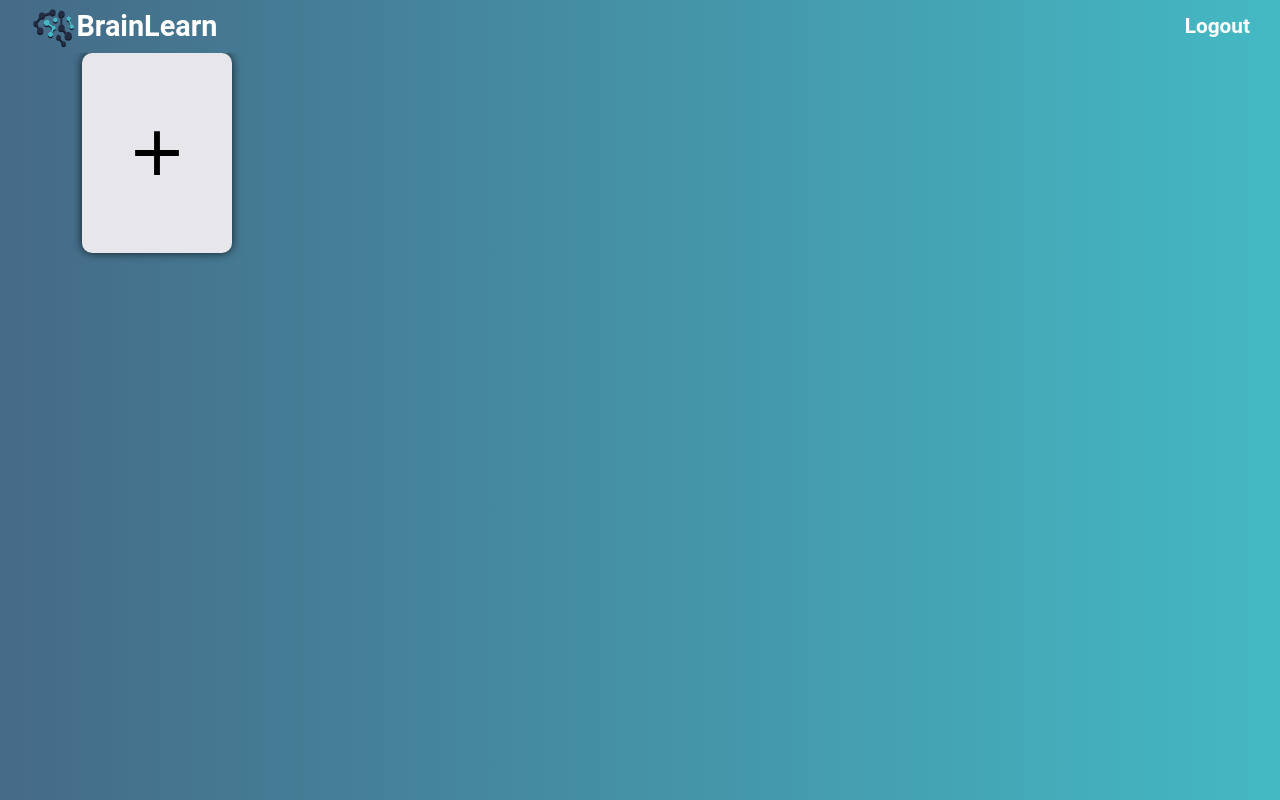
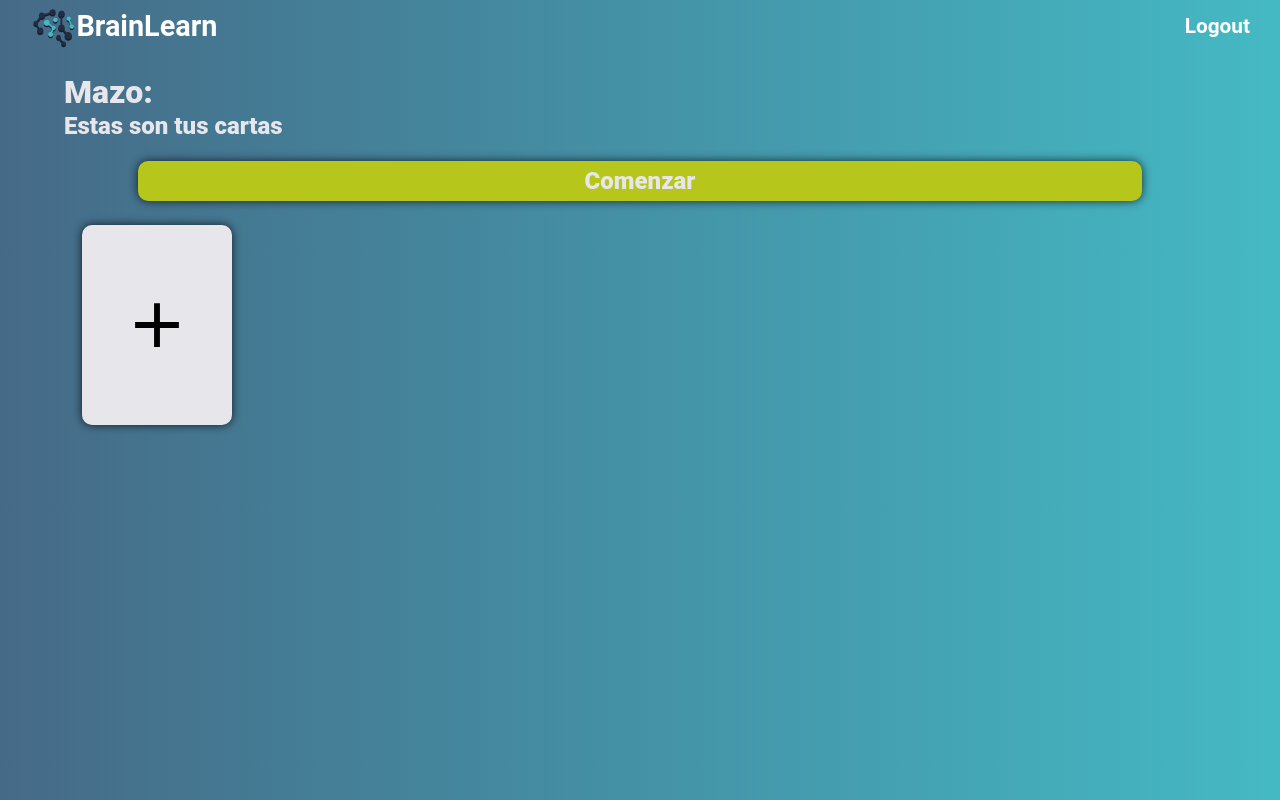
Before and after one commit to fercho111/BrainLearn, a React (Create React App) app in the folder brainlearn-front/: page /listaCartas in a window 1280 px wide. Built offline with nearby package versions, Linux system fonts and the light colour scheme.

Commit message:
front pre-finished

```diff
--- a/brainlearn-front/src/components/CrearCartaDialog.js
+++ b/brainlearn-front/src/components/CrearCartaDialog.js
@@ -73,9 +73,9 @@ export default function CrearCartaDialog({className_icon, style_icon, submit_tex
         e.preventDefault();
         if(isPreguntaValid && isRespuestaValid){
             const cartaNueva ={
-            id: uuidv4(),
-            imagenPregunta: selectedImagePregunta,
-            imagenRespuesta: selectedImageRespuesta,
+            // id: uuidv4(),
+            // imagenPregunta: selectedImagePregunta,
+            // imagenRespuesta: selectedImageRespuesta,
             pregunta: pregunta,
             respuesta: respuesta
             }
--- a/brainlearn-front/src/pages/DeckList.css
+++ b/brainlearn-front/src/pages/DeckList.css
@@ -52,10 +52,10 @@ body{
     flex-direction: column;
     justify-content:flex-start;
     align-items: flex-start;
-    margin: 1rem;
-    padding: 2rem;
+
     color: #e6e6eb ;
     font-weight: 600;
+    flex-wrap: wrap;
 
 
 }
@@ -64,12 +64,12 @@ body{
     font-size: 2rem;
     margin-bottom: 1rem;
     font-weight: 900;
-    padding-left: 5.2rem;
+    /* padding-left: 5.2rem; */
 }
 
 .texto_cont h2{
     font-size: 1.5rem;
     margin-bottom: 1rem;
     font-weight: 900;
-    padding-left:5.2rem ;
+    /* padding-left:5.2rem ; */
 }
--- a/brainlearn-front/src/pages/DeckList.js
+++ b/brainlearn-front/src/pages/DeckList.js
@@ -94,14 +94,19 @@ function DeckList() {
     return (
         <>
             <NavBar/>
-            <div className="texto_cont">
+
+            <div className="body">
+
+                <div className="container" >
+                    <div className="row">
+                        <div className="col texto_cont">
                             <h1 className='textoC'>¡Bienvenido!</h1>
                             <h2 className='textoC'>Aqui podras crear tus mazos</h2>
                         </div>
-            <div className="body">
-
-                <div className="container" >
-
+                    </div>
+                <div className='container'>
+                    <div className="row ">
+                        <div className="col">
                             <MazoCrearDialog  modal_title={"Crear Mazo"} className_icon="boton_crear mazo" submit_text="Crear" onSubmit={agregarMazo} />
                                 {decks.map((deck) => (
                                 <Mazo className="mazo"
@@ -111,10 +116,12 @@ function DeckList() {
                                 // imagen={deck.imagen}
                                 onEliminar={eliminarMazo}
                                 onEditar={editarMazo}
+                                />
+                            ))};
 
-                        />
-                    ))}
-
+                        </div>
+                        </div>
+                    </div>
                 </div>
             </div>
         </>
--- a/brainlearn-front/src/pages/ListaCartas.css
+++ b/brainlearn-front/src/pages/ListaCartas.css
@@ -5,18 +5,32 @@ body{
     font-family: 'Roboto', sans-serif;
     min-height: 100vh; ;
 }
+.body{
+    display: flex;
+    flex-direction: column;
+    justify-content: center;
+    align-items: center;
 
-.container{
+}
+
+.body_cartas{
     display: flex;
-    flex-direction: row;
+    flex-direction: column;
+    /* justify-content: center; */
+    align-items: center;
+}
+.container_cartas{
+    display: flex;
+    /* flex-direction: row;
     align-items:flex-start;
+    align-content: flex-start; */
     justify-content:flex-start;
     flex-wrap: wrap;
     gap: 1.25rem;
 
 }
 
-.boton_crear{
+.boton_crear_carta{
     display: flex;
     flex-direction: column;
     justify-content: center;
@@ -30,32 +44,19 @@ body{
     box-shadow: 0px 0px 10px 0px rgba(0,0,0,0.75);
     border:none;
 }
-.body{
-    display: flex;
-    flex-direction: column;
-    justify-content: center;
-    align-items: center;
 
-}
-.lista_decks{
-    display: flex;
-    flex-direction: row;
-    flex-wrap: wrap;
-    justify-content: center;
-    align-items: center;
-    margin-top: 15px;
-
-}
 
 .texto_cont{
     display: flex;
-    flex-direction: column;
+    flex-direction: row;
     justify-content:flex-start;
     align-items: flex-start;
-    margin: 1rem;
-    padding: 2rem;
     color: #e6e6eb ;
     font-weight: 600;
+    flex-wrap: wrap;
+    margin:10px;
+    padding: 20px;
+    padding-left: 4rem;
 
 
 }
@@ -64,12 +65,47 @@ body{
     font-size: 2rem;
     margin-bottom: 1rem;
     font-weight: 900;
-    padding-left: 5.2rem;
+
 }
 
 .texto_cont h2{
     font-size: 1.5rem;
     margin-bottom: 1rem;
     font-weight: 900;
-    padding-left:5.2rem ;
+
 }
+
+.comenzar{
+    display: flex;
+    flex-direction: column;
+    justify-content: center;
+    align-items: center;
+    width: 80%;
+    height: 30px;
+    background-color:#B6C61A;
+    padding: 20px;
+    border-radius: 10px;
+    margin: 10px;
+    box-shadow: 0px 0px 10px 0px rgba(0,0,0,0.75);
+    border:none;
+    text-decoration: none;
+    font-size: 1.5rem;
+    font-weight: 900;
+    color: #e6e6eb;
+    cursor: pointer;
+    transition: 0.3s;
+
+}
+
+.comenzar:hover{
+    background-color: #e6e6eb;
+    color: #B6C61A;
+    transition: 0.3s;
+}
+.row-comenzar{
+    display: flex;
+    flex-direction: row;
+    justify-content: center;
+    align-items: center;
+
+}
--- a/brainlearn-front/src/pages/ListaCartas.js
+++ b/brainlearn-front/src/pages/ListaCartas.js
@@ -5,10 +5,14 @@ import './ListaCartas.css';
 import NavBar from '../components/Navbar';
 import { useState } from 'react';
 import axios from 'axios';
+import { useParams } from 'react-router-dom';
+import { Link } from 'react-router-dom';
+
 
 
 export default function ListaCartas() {
   const [cartas, setCartas] = useState([]);
+  const {name} = useParams();
 
 
   const agregarCarta = async (carta) => {
@@ -56,11 +60,23 @@ export default function ListaCartas() {
   return (
     <div >
       <NavBar/>
-      <div className="body">
+      <div className="row">
 
-                <div className="container" >
+        <div className="texto_cont">
+          <div>
+            <h1 className='textoC'>Mazo: {name}</h1>
+            <h2 className='textoC'>Estas son tus cartas</h2>
 
-                <CrearCartaDialog  modal_title={"Crear Carta"} className_icon="boton_crear mazo" submit_text="Crear" /* onSubmit={agregarMazo}*/ />
+         </div>
+
+        </div>
+        <div className="row mb-4 row-comenzar">
+          <Link to="/Memo" className="comenzar">Comenzar</Link>
+        </div>
+            <div className='body'>
+                <div className="container " >
+                <div className="row">
+                <CrearCartaDialog  modal_title={"Crear Carta"} className_icon="boton_crear_carta" submit_text="Crear" /* onSubmit={agregarMazo}*/ />
                     {cartas.map((carta) => (
                         <Carta className="carta"
                         key={carta.id}
@@ -72,9 +88,10 @@ export default function ListaCartas() {
 
                         />
                     ))}
-
                 </div>
-            </div>
+                </div>
+                </div>
+      </div>
     </div>
   )
 }
--- a/brainlearn-front/src/pages/memo.js
+++ b/brainlearn-front/src/pages/memo.js
@@ -1,5 +1,5 @@
 import React from 'react'
-import NavBar from '../components/NavbarHome'
+import NavBar from '../components/Navbar'
 import './memo.css'
 import { useState } from 'react';
 
@@ -10,8 +10,10 @@ export default function Memo() {
     }
     return (
         <>
+          <NavBar/>
           <div className='body_memo'>
-            <div className='container container_memo'>
+
+            <div className='container_memo'>
               {verRespuesta ? 'Respuesta' : 'Pregunta'}
             </div>
 
```
Lines whose indentation alone changed are shown as unchanged.
